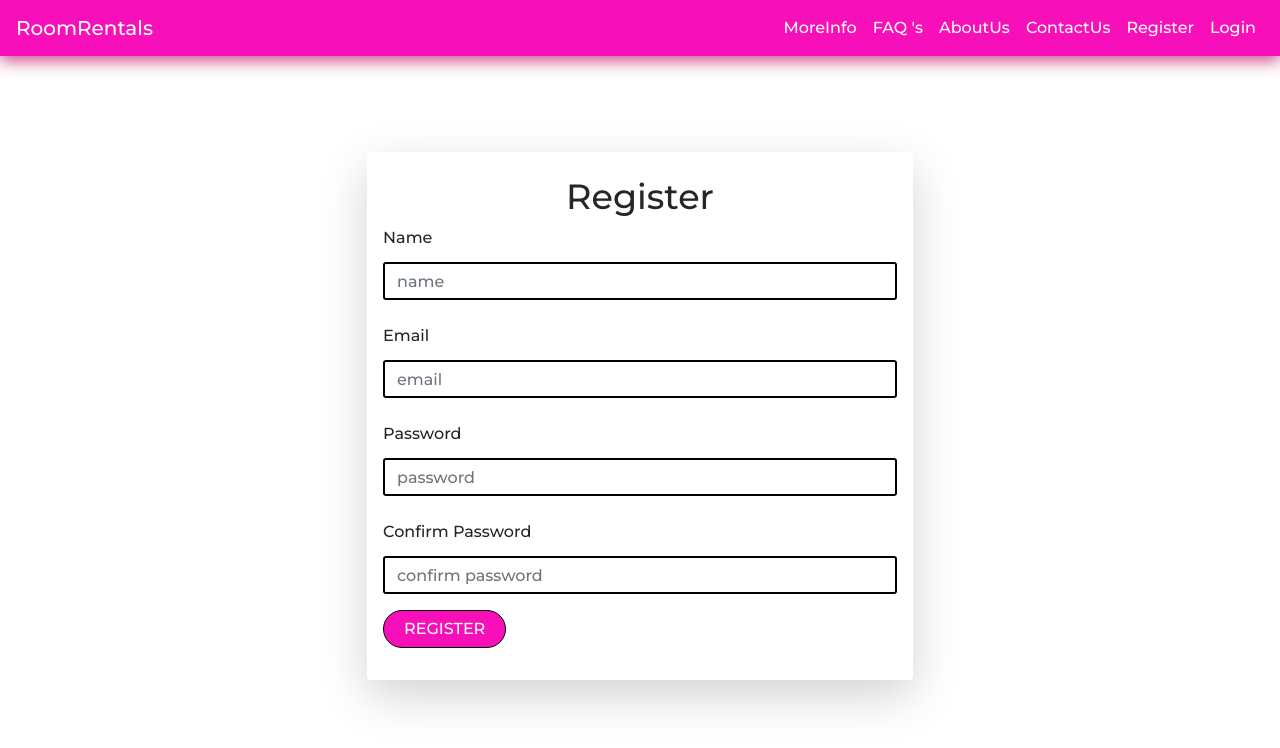
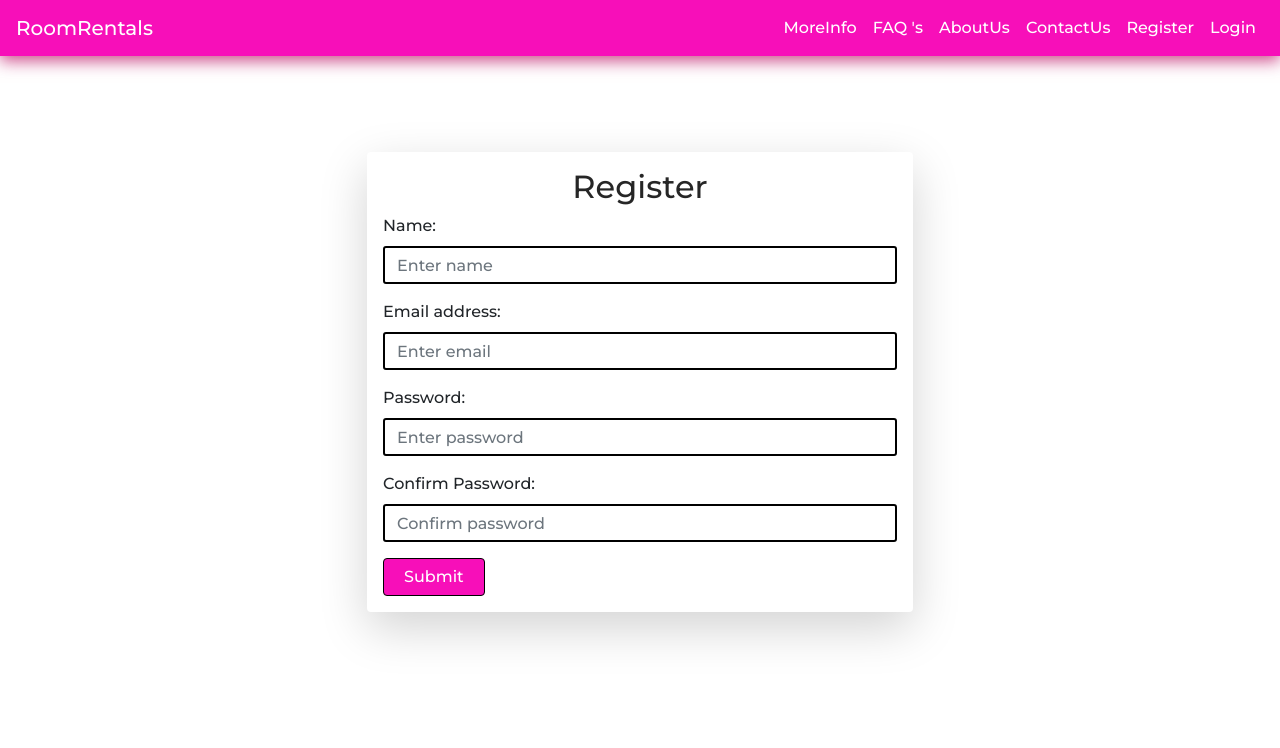
Before and after one commit to Pavan17-cpu/FINAL-D, a React (Create React App) app in the folder client/: page /register in a window 1280 px wide. Shown: the top 748 px of the page. Built offline with nearby package versions, Linux system fonts and the light colour scheme.

Commit message:
Update Registerscreen.js

```diff
--- a/client/src/screens/Registerscreen.js
+++ b/client/src/screens/Registerscreen.js
@@ -12,6 +12,9 @@ export default function Registerscreen() {
   const [loading, setLoading] = useState(false);
   const [error, setError] = useState(false);
   const [success, setSuccess] = useState(false);
+  const [progress, setProgress] = useState(0);
+  const [progressPercentage, setProgressPercentage] = useState(0);
+
 
   const validateEmail = (email) => {
     const re = /\S+@\S+\.\S+/;
@@ -23,6 +26,29 @@ export default function Registerscreen() {
     return passwordRegex.test(password);
   };
 
+  const handleNameChange = (e) => {
+    setName(e.target.value);
+    setProgress(25);
+    setProgressPercentage(25);
+  };
+
+  const handleEmailChange = (e) => {
+    setEmail(e.target.value);
+    setProgress(50);
+    setProgressPercentage(50);
+  };
+
+  const handlePasswordChange = (e) => {
+    setPassword(e.target.value);
+    setProgress(75);
+    setProgressPercentage(75);
+  };
+
+  const handleCpasswordChange = (e) => {
+    setCpassword(e.target.value);
+    setProgress(100);
+    setProgressPercentage(100);
+  };
 
   const validateForm = () => {
     if (!name.trim()) {
@@ -76,57 +102,69 @@ export default function Registerscreen() {
           {loading && <Loader />}
           {success && <Success success={success} />}
           {error && <Error error={error} />}
+          {progressPercentage > 0 && (
+            <div className="progress">
+              <div
+  className="progressBar"
+  role="progressbar"
+  style={{ width: `${progressPercentage}%` }}
+  aria-valuenow={progress}
+  aria-valuemin="0"
+  aria-valuemax="100"
+></div>
 
-          <h2 className="text-center m-2" style={{ fontSize: "35px" }}>
-            Register
-          </h2>
-          <div>
-            <label>Name</label>
+                </div>
+                )}
+                <h2 className="text-center">Register</h2>
+                <form>
+                <div className="form-group">
+                <label htmlFor="name">Name:</label>
                 <input
-              required
                              type="text"
-              placeholder="name"
-              className="form-control mt-1"
+                             className="form-control"
+                             id="name"
+                             placeholder="Enter name"
                              value={name}
-              onChange={(e) => setName(e.target.value)}
+                             onChange={handleNameChange}
                            />
-            <br />
-            <label>Email</label>
+                </div>
+                <div className="form-group">
+                <label htmlFor="email">Email address:</label>
                 <input
-              required
                              type="email"
-              placeholder="email"
-              className="form-control mt-1"
+                             className="form-control"
+                             id="email"
+                             placeholder="Enter email"
                              value={email}
-              onChange={(e) => setEmail(e.target.value)}
+                             onChange={handleEmailChange}
                            />
-            <br />
-            <label>Password</label>
+                </div>
+                <div className="form-group">
+                <label htmlFor="password">Password:</label>
                 <input
                              type="password"
-              placeholder="password"
-              className="form-control mt-1"
+                             className="form-control"
+                             id="password"
+                             placeholder="Enter password"
                              value={password}
-              required
-              onChange={(e) => setPassword(e.target.value)}
+                             onChange={handlePasswordChange}
                            />
-            <br />
-            <label>Confirm Password</label>
+                </div>
+                <div className="form-group">
+                <label htmlFor="cpassword">Confirm Password:</label>
                 <input
                              type="password"
-              placeholder="confirm password"
-              className="form-control mt-1"
+                             className="form-control"
+                             id="cpassword"
+                             placeholder="Confirm password"
                              value={cpassword}
-              required
-              onChange={(e) => setCpassword(e.target.value)}
+                             onChange={handleCpasswordChange}
                            />
-            <button
-              onClick={register}
-              className="btn btn-primary rounded-pill mt-3 mb-3"
-            >
-              REGISTER
+                </div>
+                <button type="button" className="btn btn-primary" onClick={register}>
+                Submit
                 </button>
-    </div>
+                </form>
                 </div>
                 </div>
                 </div>
```
Lines whose indentation alone changed are shown as unchanged.
